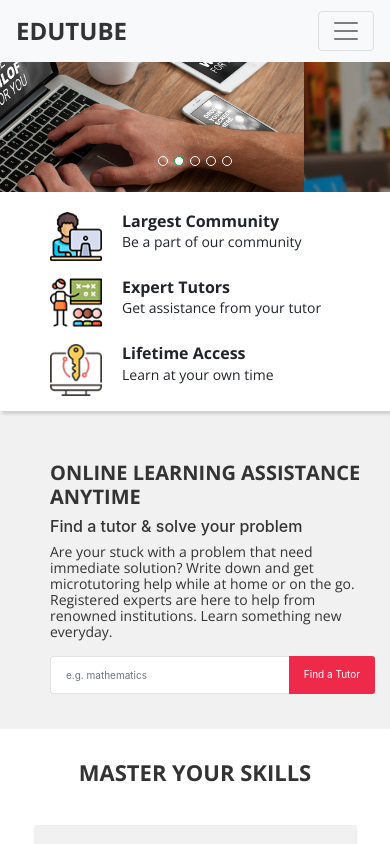
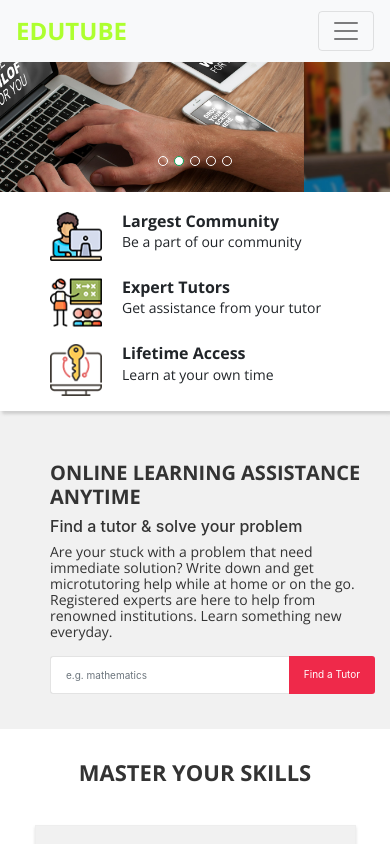
Before and after one commit to nazrulcse/edutube-frontend, an Angular app: page / in a window 390 px wide. Shown: the top 844 px of the page. Built offline with nearby package versions, Linux system fonts and the light colour scheme.

Commit message:
menu and question blog responsive

```diff
--- a/src/assets/scss/home.scss
+++ b/src/assets/scss/home.scss
@@ -608,6 +608,7 @@ label {
                     padding: inherit;
                     a {
                       display: inline-block;
+                      margin-bottom: 5px;
                       padding: 2px 20px;
                       background-color: $secondary-color;
                       border-radius: 15px;
--- a/src/assets/scss/responsive.scss
+++ b/src/assets/scss/responsive.scss
@@ -1,8 +1,8 @@
 //Desktop
 @media all and (max-width: 1199px) {
-  //.edutube-navbar-brand {
-  //  color: green !important;
-  //}
+  .edutube-navbar-brand {
+    color: green !important;
+  }
   #master-skill {
     padding: 30px 0px;
   }
@@ -10,21 +10,25 @@
 
 //Medium
 @media all and (max-width: 991px) {
-  //.edutube-navbar-brand {
-  //  color: yellow !important;
-  //}
+  .edutube-navbar-brand {
+    color: yellow !important;
+  }
 
   .largest-brand-wrap {
     margin-left: 50px;
     margin-right: 50px;
   }
+
+  .mr-auto {
+    margin: inherit !important;
+  }
 }
 
 //Tab
 @media all and (max-width: 768px) {
-  //.edutube-navbar-brand {
-  //  color: red !important;
-  //}
+  .edutube-navbar-brand {
+    color: red !important;
+  }
 
   .learn-anytime {
     .learn-anytime-row {
@@ -36,11 +40,19 @@
       }
     }
   }
+
+  .navbar-form {
+    width: 50% !important;
+  }
 }
 
 //Mobile
 @media all and (max-width: 575px) {
-  //.edutube-navbar-brand {
-  //  color: greenyellow !important;
-  //}
+  .edutube-navbar-brand {
+    color: greenyellow !important;
+  }
+
+  .navbar-form {
+    width: 90% !important;
+  }
 }
```
